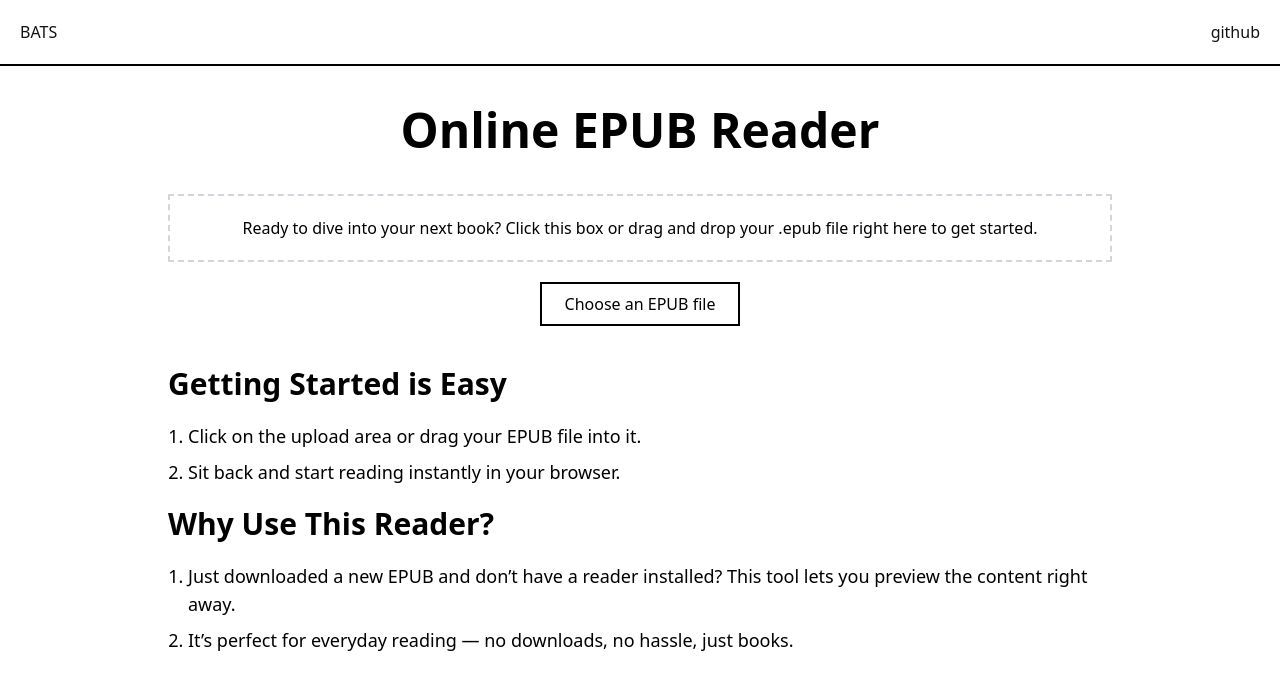
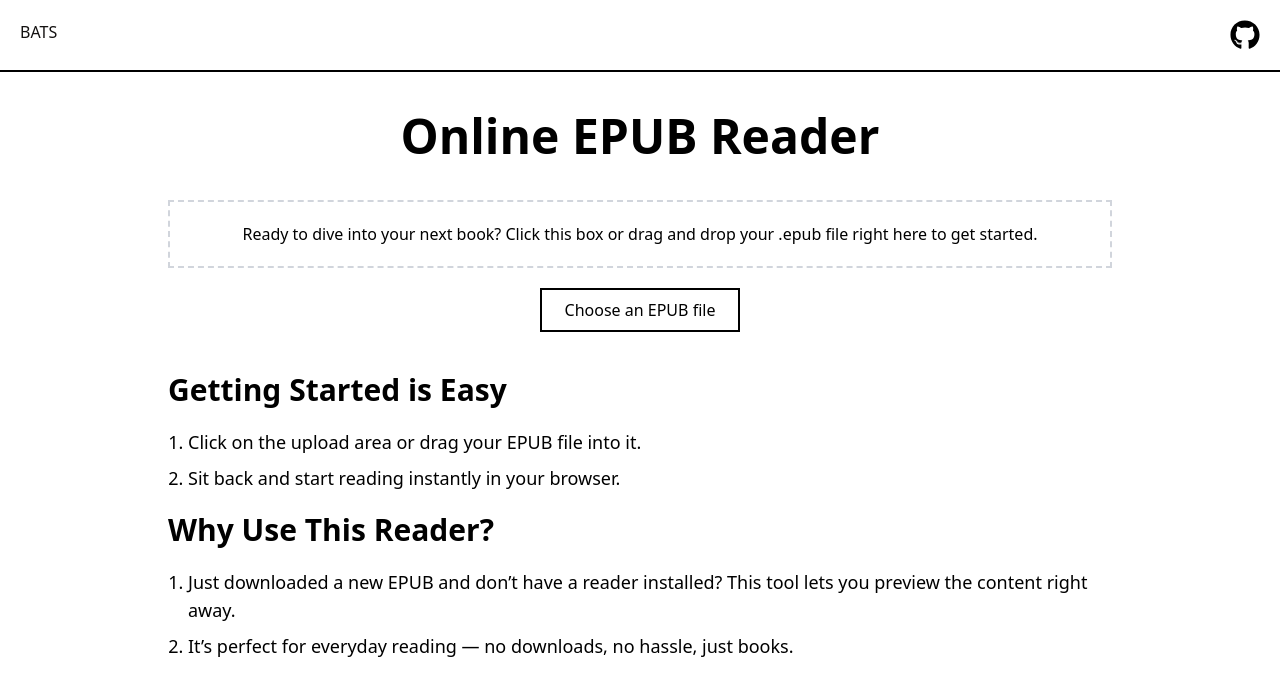
Before and after one commit to Jeonjown/Epub-Reader, a React (Vite) app in the folder frontend/: page / in a window 1280 px wide. Shown: the top 696 px of the page. Built offline with nearby package versions, Linux system fonts and the light colour scheme.

Commit message:
linked github account

```diff
--- a/frontend/src/components/Header.tsx
+++ b/frontend/src/components/Header.tsx
@@ -1,10 +1,20 @@
+import { FaGithub } from "react-icons/fa6";
+
 const Header = () => {
   return (
     <>
       <header className="border-b-2 p-5">
         <div className="flex justify-between">
           <h2 className="text-text">BATS</h2>
-          <h2 className="text-text">github</h2>
+          <div className="flex space-x-3">
+            <a
+              href="https://github.com/Jeonjown"
+              target="_blank"
+              rel="noopener noreferrer"
+            >
+              <FaGithub size={30} />
+            </a>
+          </div>
         </div>
       </header>
     </>
```
